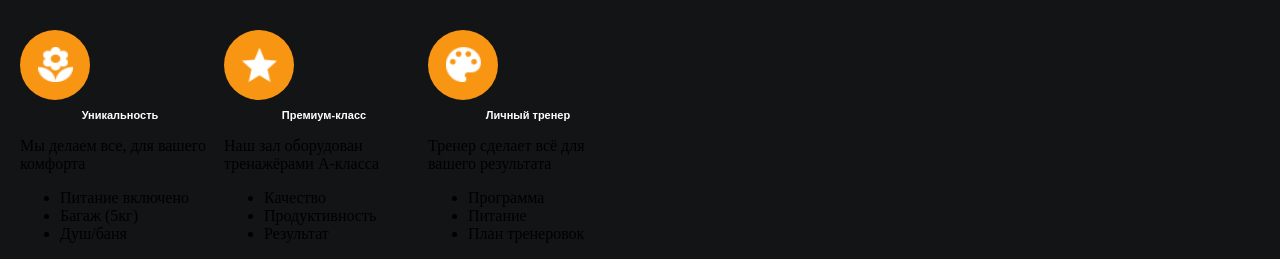
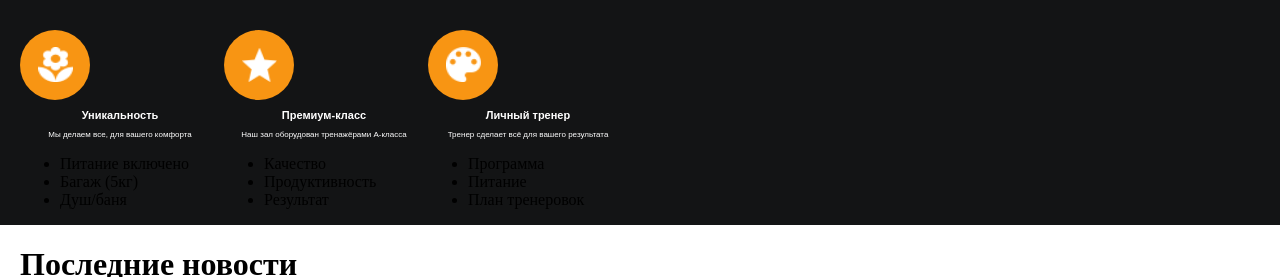
Before and after one commit to SXRNMFCK/2WEEK, a plain HTML site: page index.html in a window 1280 px wide. Shown: the part 888-1165 px from the top of the page. Drawn offline with Linux system fonts and the light colour scheme.

Commit message:
NEW CHANGE OF CSS

```diff
--- a/main.css
+++ b/main.css
@@ -118,7 +118,12 @@ body {
   text-align: center;
 
 }
-.features__paragraph{}
+.features__paragraph{
+  font-family: OpenSans, sans-serif;
+  font-size: 8px;
+  color: #fff;
+  text-align: center;
+}
 .features__list{}
 .features__list-item{}
 
```
